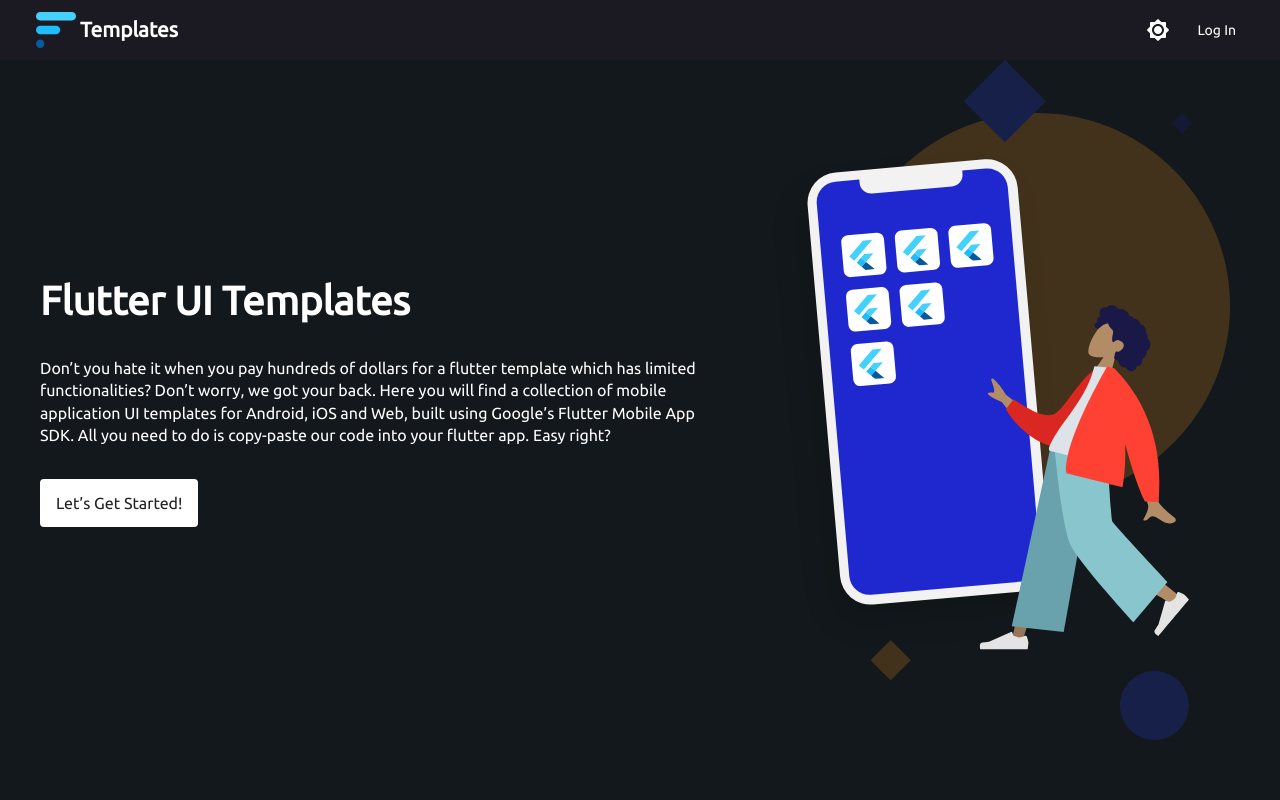
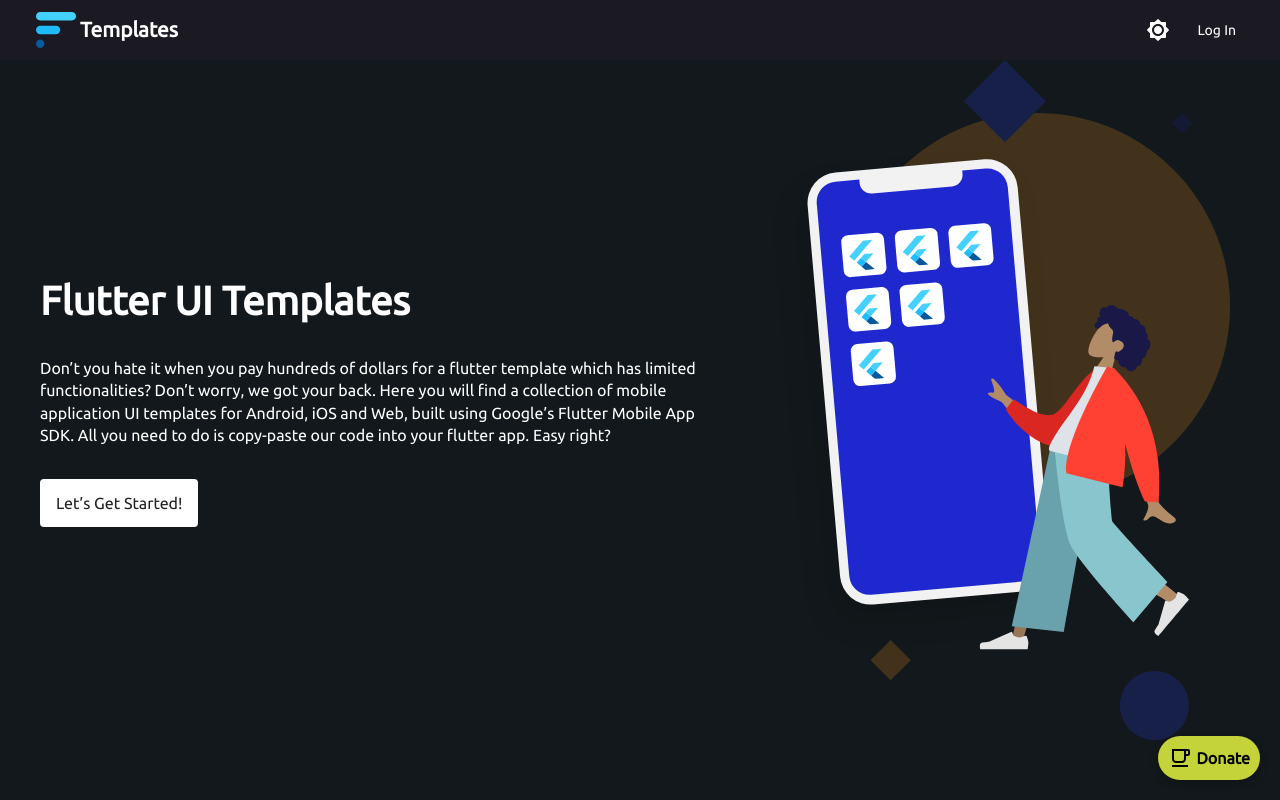
Before and after one commit to bimsina/fluttertemplates.dev, a Next.js app: page / in a window 1280 px wide. Shown: the top 800 px of the page. Built offline with nearby package versions, Linux system fonts and the light colour scheme; no server answers.

Commit message:
added buyme a coffee button

```diff
--- a/pages/_app.tsx
+++ b/pages/_app.tsx
@@ -1,14 +1,22 @@
+import Header from "@/components/Header";
 import Footer from "@/components/Footer";
-import Header from "@/components/Header";
 import "@/styles/globals.css";
 import {
   CircularProgress,
   Container,
   createTheme,
   CssBaseline,
+  Fab,
   ThemeProvider,
+  Typography,
 } from "@material-ui/core";
-import { Brightness7Rounded, NightsStayRounded } from "@material-ui/icons";
+import {
+  Brightness7Rounded,
+  FreeBreakfastOutlined,
+  HelpOutline,
+  Home,
+  NightsStayRounded,
+} from "@material-ui/icons";
 import type { AppProps } from "next/app";
 import React, { useEffect, useMemo, useState } from "react";
 
@@ -50,6 +58,22 @@
   return (
     <ThemeProvider theme={theme}>
       <CssBaseline />
+      <a
+        target="_blank"
+        rel="noopener noreferrer"
+        className="fab"
+        href="https://www.buymeacoffee.com/bimsina"
+      >
+        <FreeBreakfastOutlined />
+        <Typography
+          style={{
+            marginLeft: "4px",
+            fontWeight: "bold",
+          }}
+        >
+          Donate
+        </Typography>
+      </a>
 
       <Header
         icon={icon}
--- a/styles/globals.css
+++ b/styles/globals.css
@@ -36,3 +36,20 @@
 .footer-icon:hover {
   color: #c4d33a;
 }
+
+.fab {
+  position: fixed;
+  margin: 0;
+  right: 20px;
+  bottom: 20px;
+  top: auto;
+  left: auto;
+  z-index: 10;
+  background: #c4d33a;
+  padding: 10px;
+  border-radius: 80px;
+  color: black;
+  display: flex;
+  align-items: center;
+  box-shadow: 0 3px 10px rgb(0 0 0 / 0.2);
+}
```
